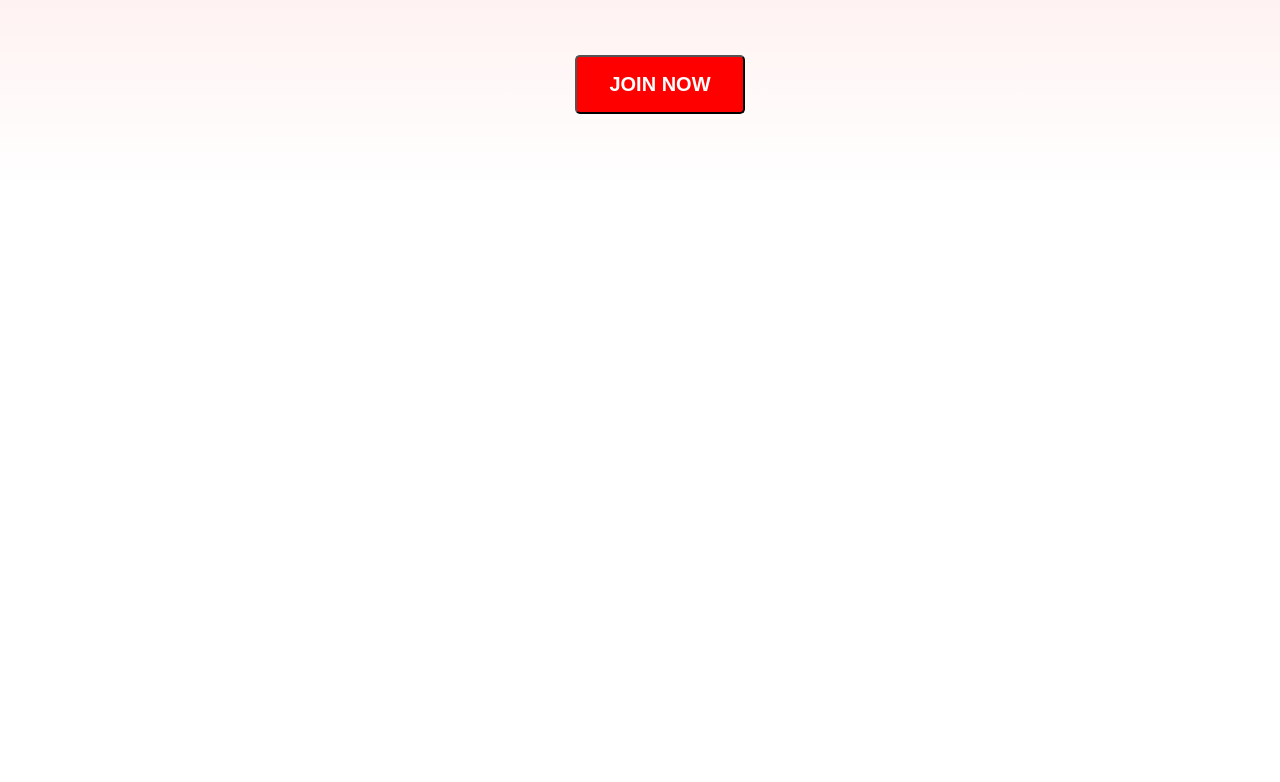
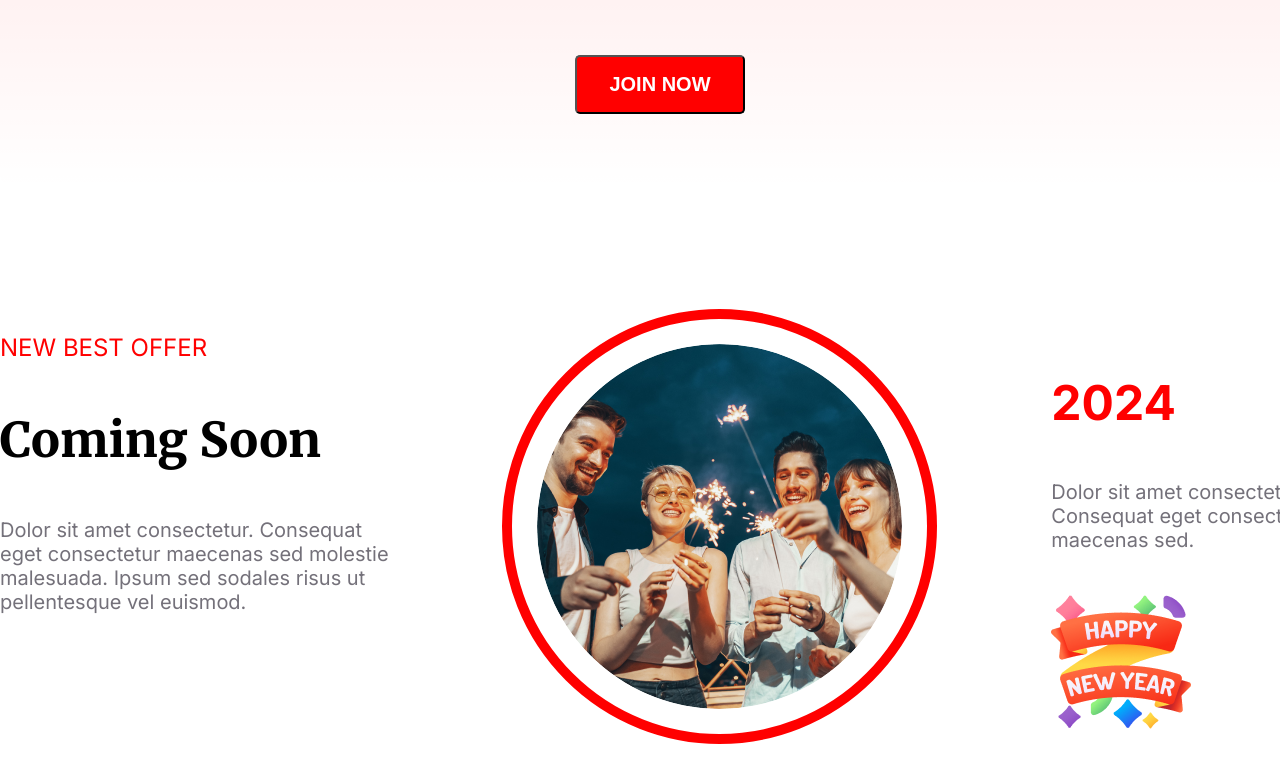
Before and after one commit to mehedirifat9/new-year-offer, a plain HTML site: page index.html in a window 1280 px wide. Shown: the part 2778-3560 px from the top of the page. Before the commit the page ends 3087 px from the top, so only its background shows below. Drawn offline with Linux system fonts and the light colour scheme.

Commit message:
Offer Section Completed

```diff
--- a/index.html
+++ b/index.html
@@ -71,6 +71,25 @@
         </div>
         <!-- Event section ends here  -->
 
+        <!-- Offer section starts  -->
+        <div class="offer-section">
+            <div class="offer">
+                <p>NEW BEST OFFER</p>
+                <h3>Coming Soon</h3>
+                <h4>Dolor sit amet consectetur. Consequat <br> eget consectetur maecenas sed molestie <br> malesuada. Ipsum sed sodales risus ut <br>pellentesque vel euismod. </h4>
+            </div>
+
+            <div class="image">
+                <img src="./resources/images/Ellipse 1.png" alt="">
+            </div>
+
+            <div class="year">
+                <h3>2024</h3>
+                <p>Dolor sit amet consectetur. <br> Consequat eget consectetur <br> maecenas sed.</p>
+                <img src="./resources/images/Group 96.png" alt="">
+            </div>
+        </div>
+        <!-- Offer section ends  -->
 
     </header>
     <main>
--- a/style.css
+++ b/style.css
@@ -182,3 +182,59 @@ body {
     font-weight: bold;
     margin-top: 48px;
 }
+
+.offer-section{
+    display: flex;
+    justify-content: space-between;
+    margin-bottom: 140px;
+}
+
+.offer p{
+    font-size: 24px;
+    font-weight: 400;
+    font-family: inter;
+    color: #FF0000;
+}
+.offer h3{
+    font-size: 48px;
+    font-weight: 800;
+    font-family: Merriweather;
+    color: Black;
+}
+.offer h4{
+    font-size: 20px;
+    font-weight: normal;
+    font-family: inter;
+    color: #0702118f;
+}
+
+.image img{
+    border: 10px solid #FF0000 ;
+    border-radius: 240px;
+    padding: 25px;
+}
+
+.year h3{
+    font-size: 48px;
+    font-weight: bold;
+    font-family: inter;
+    color: #FF0000;
+}
+.year p{
+    font-size: 20px;
+    margin: 0;
+    font-weight: normal;
+    font-family: inter;
+    color: #0702118f;
+}
+
+.year img{
+    height: 140px;
+    width: 140px;
+    margin-top: 40px;
+}
+.year{
+    display: flex;
+    flex-direction: column  ;
+    justify-content: center;
+}
```
